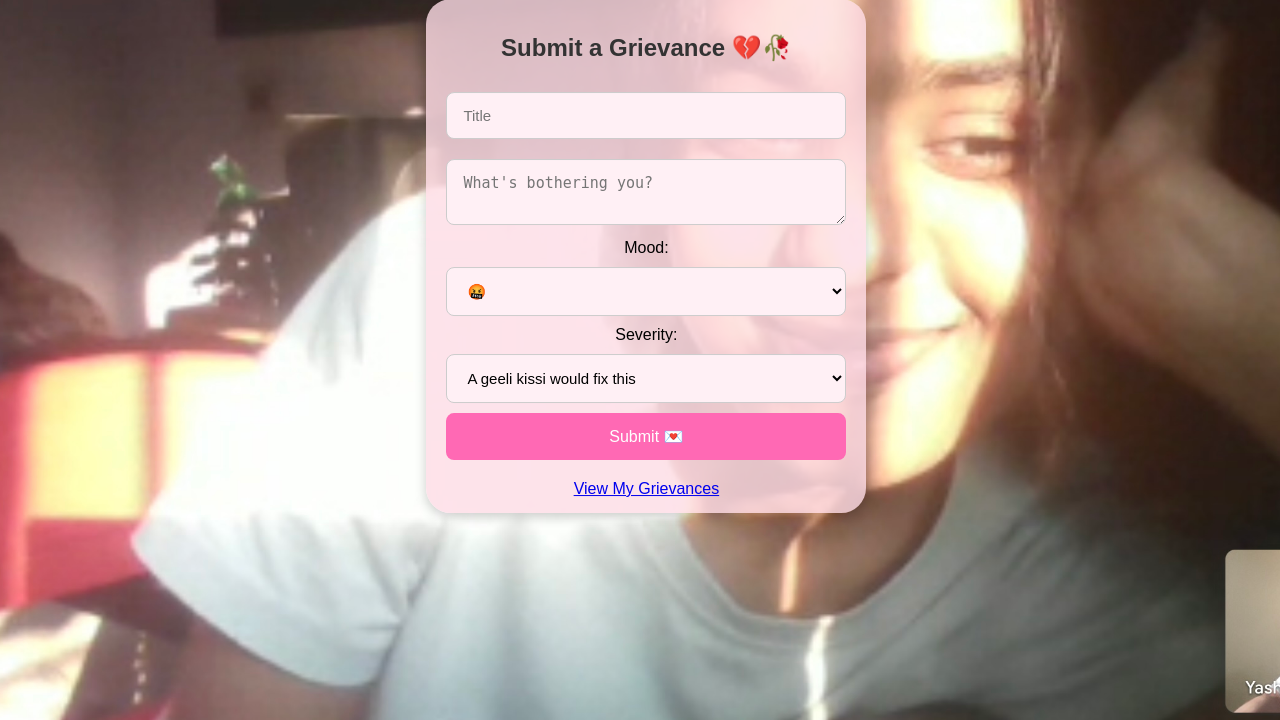
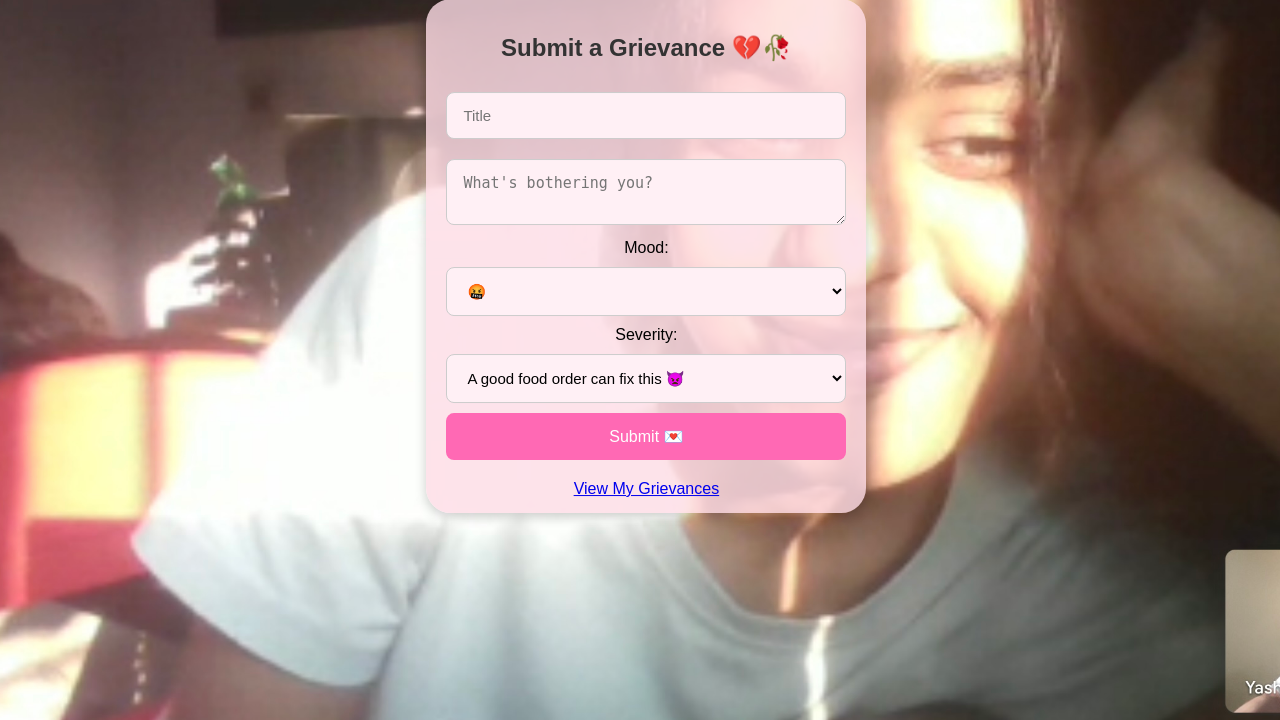
Before and after one commit to yash2209-cmd/girlfriend-grievance-portal, a Flask app: template templates/submit.html in a window 1280 px wide. Shown: the part 280-1000 px from the top of the page. Run offline with Flask 3, Linux system fonts and the light colour scheme; the template is opened without the code that fills it, so the values that code supplies are empty.

Commit message:
Update submit.html

```diff
--- a/templates/submit.html
+++ b/templates/submit.html
@@ -24,7 +24,8 @@
 
                 <label for="priority">Severity:</label>
                 <select name="priority">
-                    <option>A geeli kissi would fix this</option>
+                    <option>A good food order can fix this 👿</option>
+                    <option>A geeli kissi would fix this :(</option>
                     <option>Talk tuah 😞</option>
                     <option>I hate you 😠</option>
                     <option>I am going to kill you with my own hands 🤬</option>
```
